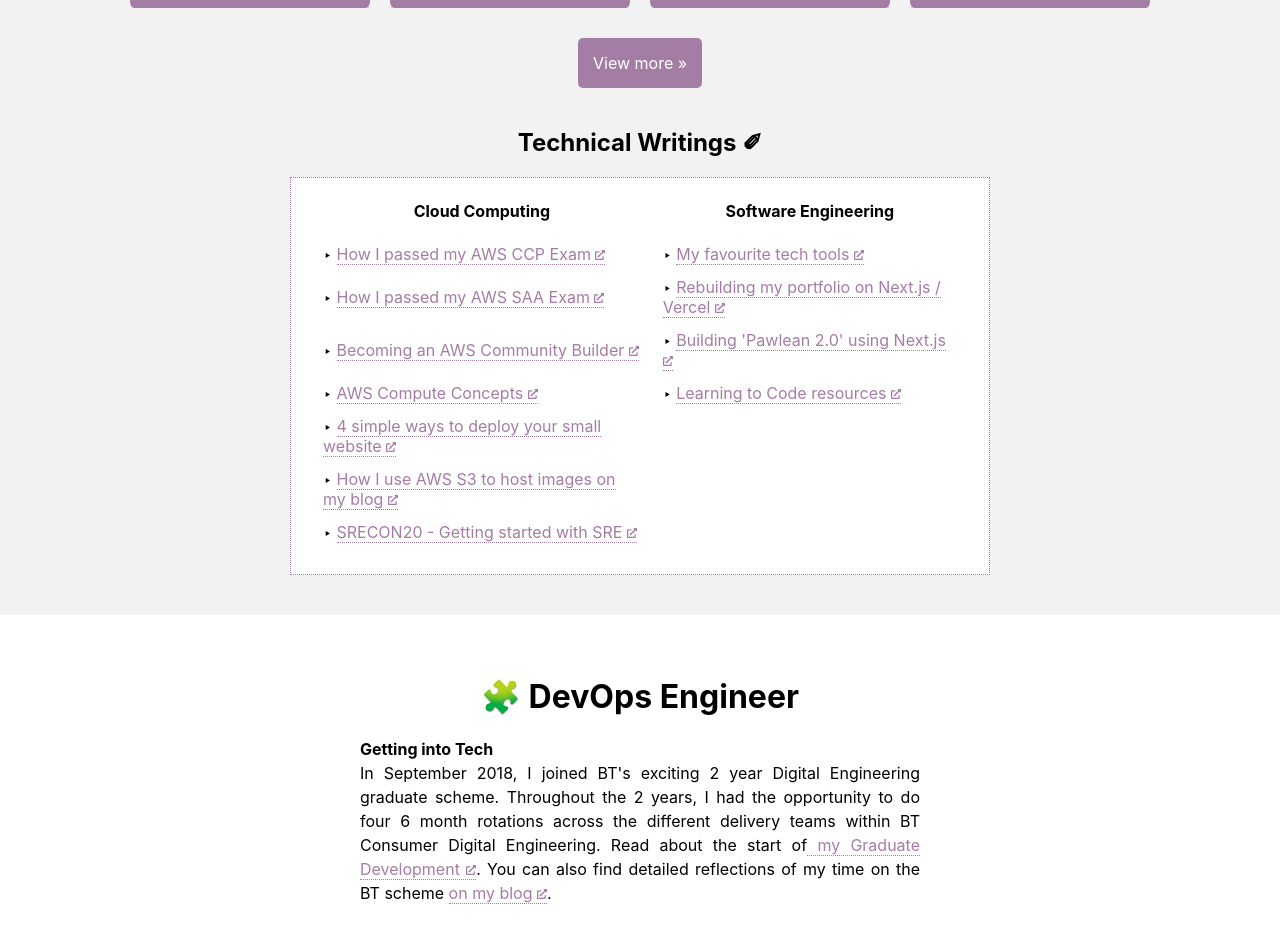
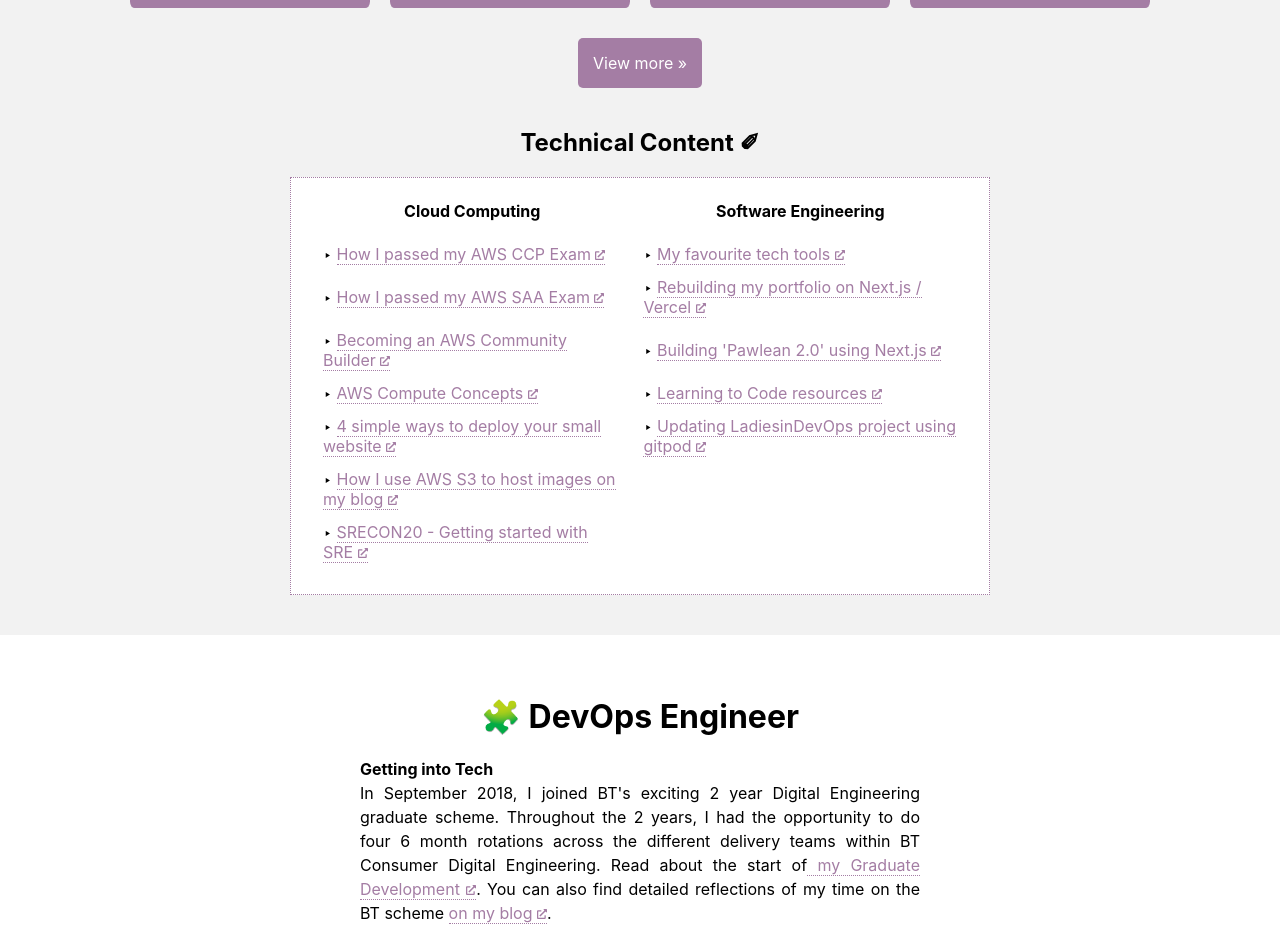
Before and after one commit to pawlean/nextpn, a Next.js app: page / in a window 1280 px wide. Shown: the part 1658-2586 px from the top of the page. Built offline with nearby package versions, Linux system fonts and the light colour scheme.

Commit message:
Update technical content

```diff
--- a/components/dev.js
+++ b/components/dev.js
@@ -130,7 +130,7 @@ function Dev() {
             </div>
             <Button buttonLink="https://github.com/pawlean"></Button>
 
-      <h2>Technical Writings ✐</h2>
+            <h2>Technical Content ✐</h2>
 
             <div className={styles.technical_writings}>
                 <table>
@@ -291,6 +291,22 @@ function Dev() {
                                 />
                             </a>{" "}
                         </td>
+                        <td>
+                            ‣{" "}
+                            <a
+                                href="https://www.youtube.com/watch?v=NWroDhQtoOQ"
+                                target="_blank"
+                                aria-describedby="new-window-1"
+                                rel="noopener"
+                            >
+                                Updating LadiesinDevOps project using gitpod{" "}
+                                <img
+                                    src="/images/main/external.svg"
+                                    alt="opens in new window"
+                                    className="external"
+                                />
+                            </a>
+                        </td>
                     </tr>
                     <tr>
                         <td>
@@ -328,6 +344,7 @@ function Dev() {
                             </a>{" "}
                         </td>
                     </tr>
+
                 </table>
             </div>
             <style jsx>
```
Lines whose indentation alone changed are shown as unchanged.
